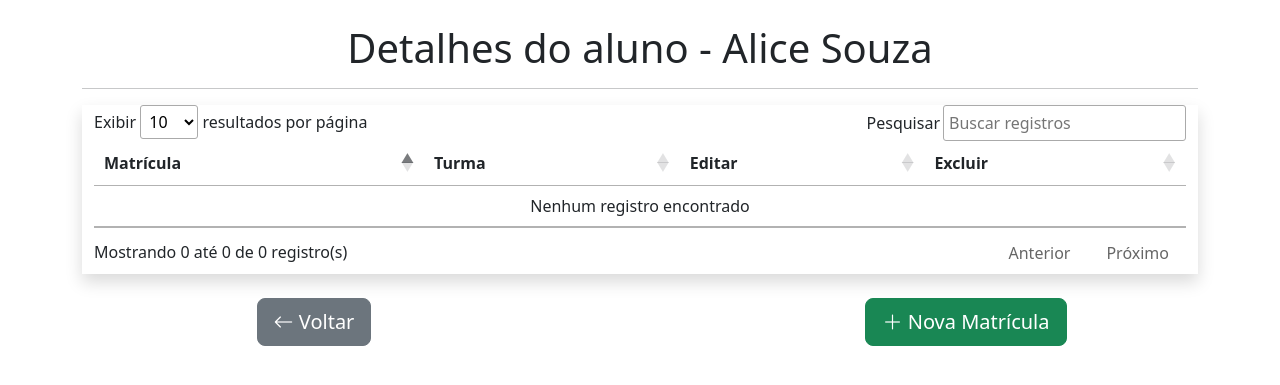
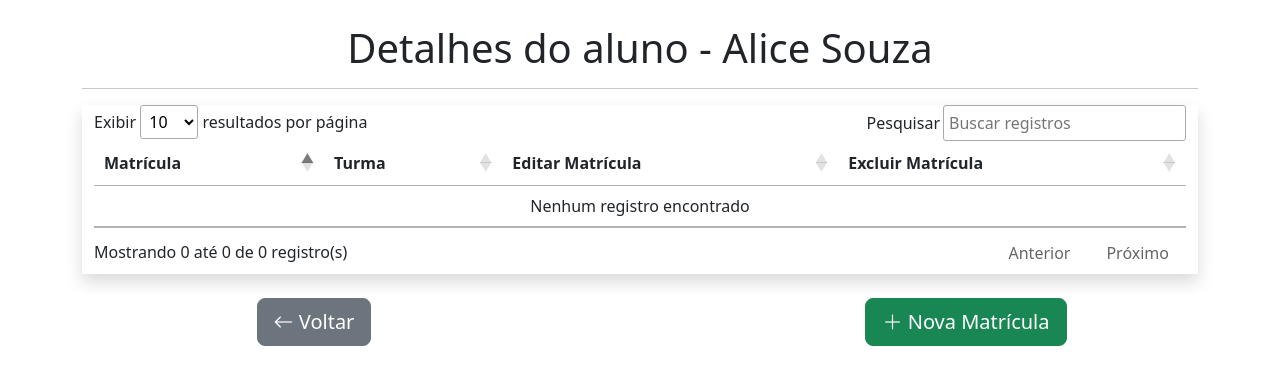
Before and after one commit to veronica-romano/desafio-fiap, a PHP site: page /getAluno.php?aluno_id=1 in a window 1280 px wide. Shown: the top 385 px of the page. Run offline with PHP 8.4, Linux system fonts and the light colour scheme; data comes from the database, SQL or seed files in the repository; data that the repository does not hold is empty; some libraries are stand-ins or nearby versions.

Commit message:
adequando nome de colunas

```diff
--- a/getAluno.php
+++ b/getAluno.php
@@ -33,8 +33,8 @@ if (!empty($aluno)) {
                 <thead>
                     <th scope="col">Matrícula</th>
                     <th scope="col">Turma</th>
-                    <th scope="col"> Editar</th>
-                    <th scope="col">Excluir</th>
+                    <th scope="col"> Editar Matrícula</th>
+                    <th scope="col">Excluir Matrícula</th>
                 </thead>
                 <tbody>
                     <?php
```
